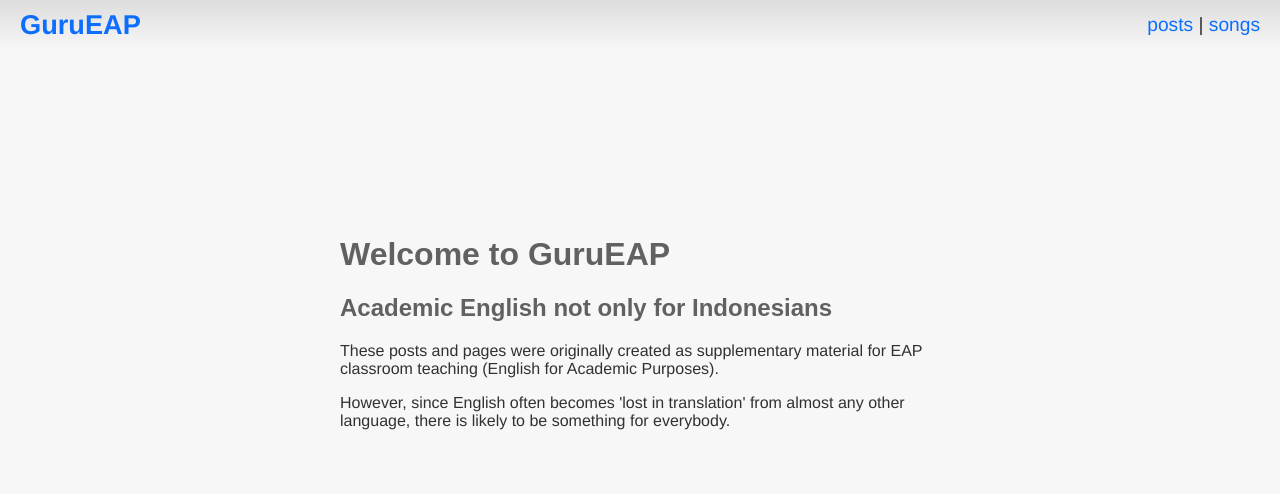
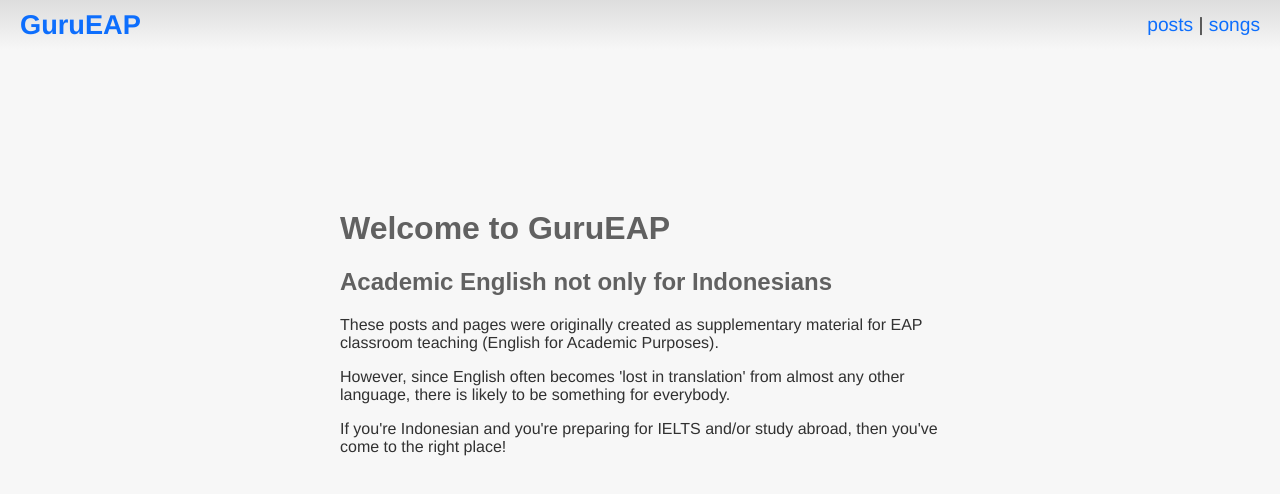
Before and after one commit to boltonsteve/gurueap, a SvelteKit app: page / in a window 1280 px wide. Shown: the top 494 px of the page. Built offline with nearby package versions, Linux system fonts and the light colour scheme.

Commit message:
new welcome message

```diff
--- a/src/routes/+page.svelte
+++ b/src/routes/+page.svelte
@@ -8,5 +8,6 @@
         <h2>Academic English not only for Indonesians</h2>
         <p>These posts and pages were originally created as supplementary material for EAP classroom teaching (English for Academic Purposes).</p>
         <p>However, since English often becomes 'lost in translation' from almost any other language, there is likely to be something for everybody.</p>
+        <p>If you're Indonesian and you're preparing for IELTS and/or study abroad, then you've come to the right place!</p>
     </div>
 </div>
```
